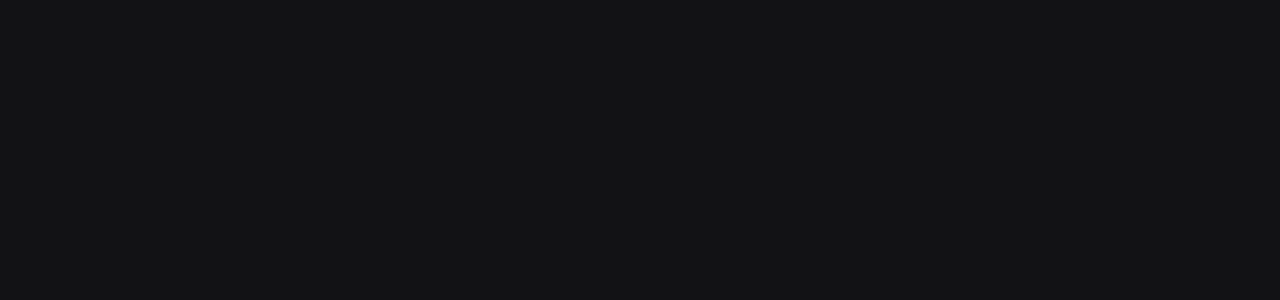
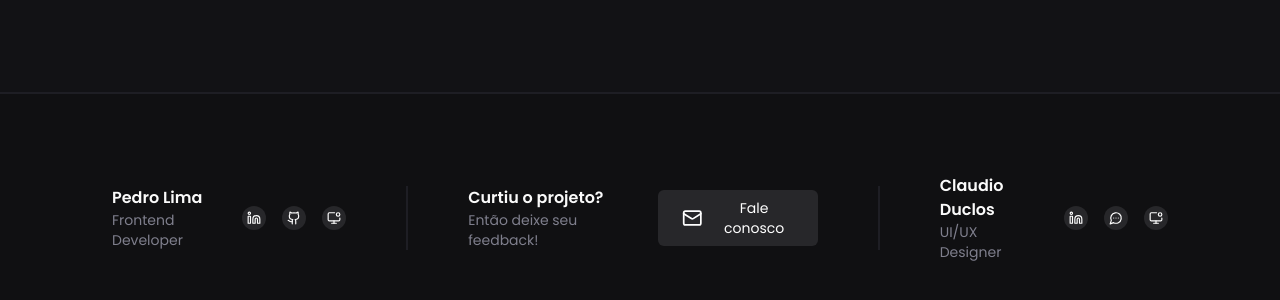
Before and after one commit to phlima3/flowmodoro, a Next.js app: page / in a window 1280 px wide. Shown: the part 822-1122 px from the top of the page. Before the commit the page ends 800 px from the top, so only its background shows below. Built offline with nearby package versions, Linux system fonts and the light colour scheme.

Commit message:
feat: finish header and footer, and config layout

```diff
--- a/src/app/globals.css
+++ b/src/app/globals.css
@@ -5,10 +5,11 @@
 @layer base {
   :root {
     --background: #121215;
-
     --stroke: #1e1e24;
-
     --off-white: #fafafa;
+    --footer: #101012;
+    --placeholder: #7f7f8d;
+    --secondary_button: #27272a;
 
     --foreground: 222.2 84% 4.9%;
 
@@ -44,6 +45,8 @@
     --background: #121215;
     --foreground: 210 40% 98%;
     --off-white: #fafafa;
+    --footer: #101012;
+    --placeholder: #7f7f8d;
 
     --card: 222.2 84% 4.9%;
     --card-foreground: 210 40% 98%;
--- a/src/app/layout.tsx
+++ b/src/app/layout.tsx
@@ -1,6 +1,8 @@
 import type { Metadata } from "next";
 import { Poppins } from "next/font/google";
 import "./globals.css";
+import { Header } from "@/components/Header";
+import { Footer } from "@/components/Footer";
 
 const poppins = Poppins({
   subsets: ["latin"],
@@ -19,7 +21,11 @@
 }>) {
   return (
     <html lang="pt-br">
-      <body className={poppins.className}>{children}</body>
+      <body className={poppins.className}>
+        <Header />
+        {children}
+        <Footer />
+      </body>
     </html>
   );
 }
--- a/src/app/page.tsx
+++ b/src/app/page.tsx
@@ -4,7 +4,7 @@
 export default function Home() {
   return (
     <main className="flex min-h-screen flex-col items-center justify-between bg-background">
-      <Header />
+      Conteúdo
     </main>
   );
 }
--- /dev/null
+++ b/src/components/Footer/index.tsx
@@ -0,0 +1,115 @@
+import {
+  GithubIcon,
+  Info,
+  Linkedin,
+  Mail,
+  MessageCircleMore,
+  MonitorDot,
+} from "lucide-react";
+import Link from "next/link";
+
+export const Footer = () => {
+  return (
+    <footer className="py-20 px-28 border-t-2 border-t-stroke w-full justify-between items-center flex bg-footer gap-[60px]">
+      <div className="flex gap-4 items-center">
+        <div>
+          <h2 className="font-semibold text-base text-off_white">Pedro Lima</h2>
+          <p className="font-normal text-sm text-placeholder">
+            Frontend Developer
+          </p>
+        </div>
+
+        <div className="flex gap-4">
+          <Link
+            href="https://www.linkedin.com/in/pedrolima15/"
+            passHref
+            target="_blank"
+          >
+            <button className="w-6 h-6 rounded-full bg-secondary_button flex justify-center items-center">
+              <Linkedin size={14} color="#fff" />
+            </button>
+          </Link>
+          <Link href="https://github.com/phlima3" passHref target="_blank">
+            <button className="w-6 h-6 rounded-full bg-secondary_button flex justify-center items-center">
+              <GithubIcon size={14} color="#fff" />
+            </button>
+          </Link>
+
+          <Link
+            href="https://portifolio-pedrolima.vercel.app"
+            passHref
+            target="_blank"
+          >
+            <button className="w-6 h-6 rounded-full bg-secondary_button flex justify-center items-center">
+              <MonitorDot size={14} color="#fff" />
+            </button>
+          </Link>
+        </div>
+      </div>
+
+      <div className="flex flex-1">
+        <div className="inline-block h-[64px] w-0.5 self-stretch bg-stroke" />
+      </div>
+
+      <div className="flex gap-6 items-center">
+        <div>
+          <h2 className="font-semibold text-base text-off_white">
+            Curtiu o projeto?
+          </h2>
+          <p className="font-normal text-sm text-placeholder">
+            Então deixe seu feedback!
+          </p>
+        </div>
+
+        <div className="flex gap-4">
+          <a href="mailto:pedrolima3dev@gmail.com">
+            <button className="rounded-md py-2 px-6 bg-secondary_button flex justify-center items-center gap-3">
+              <Mail size={24} color="#fff" />
+              <span className="text-white text-sm ">Fale conosco</span>
+            </button>
+          </a>
+        </div>
+      </div>
+
+      <div className="flex flex-1">
+        <div className="inline-block h-[64px] w-0.5 self-stretch bg-stroke" />
+      </div>
+
+      <div className="flex gap-6 items-center">
+        <div>
+          <h2 className="font-semibold text-base text-off_white">
+            Claudio Duclos
+          </h2>
+          <p className="font-normal text-sm text-placeholder">UI/UX Designer</p>
+        </div>
+
+        <div className="flex gap-4">
+          <Link
+            href="https://www.linkedin.com/in/claudioduclos/"
+            passHref
+            target="_blank"
+          >
+            <button className="w-6 h-6 rounded-full bg-secondary_button flex justify-center items-center">
+              <Linkedin size={14} color="#fff" />
+            </button>
+          </Link>
+          <a href="mailto:pedrolima3dev@gmail.com">
+            <button className="w-6 h-6 rounded-full bg-secondary_button flex justify-center items-center">
+              <MessageCircleMore size={14} color="#fff" />
+            </button>
+          </a>
+
+          <Link
+            href="https://portifolio-pedrolima.vercel.app"
+            passHref
+            target="_blank"
+          >
+            <button className="w-6 h-6 rounded-full bg-secondary_button flex justify-center items-center">
+              <MonitorDot size={14} color="#fff" />
+            </button>
+          </Link>
+        </div>
+      </div>
+    </footer>
+  );
+};
--- a/src/components/Header/index.tsx
+++ b/src/components/Header/index.tsx
@@ -2,19 +2,19 @@
 
 export const Header = () => {
   return (
-    <div className="py-10 px-32 border-b-2 border-b-stroke w-full justify-between items-center">
+    <header className="py-10 px-32 border-b-2 border-b-stroke w-full justify-between items-center flex">
       <h1 className="text-off_white font-bold text-2xl">
         Flow<span className="font-extralight">modoro</span>
       </h1>
 
-      <div>
-        <button className="p-2 rounded-md bg-primary text-primary-foreground">
+      <div className="flex gap-8">
+        <button className="rounded-md bg-primary text-primary-foreground">
           <Info size={24} color="#FAFAFA" />
         </button>
-        <button className="p-2 rounded-md bg-primary text-primary-foreground">
+        <button className="rounded-md bg-primary text-primary-foreground">
           <Moon size={24} color="#FAFAFA" />
         </button>
       </div>
-    </div>
+    </header>
   );
 };
--- a/tailwind.config.ts
+++ b/tailwind.config.ts
@@ -25,6 +25,9 @@
         background: "var(--background)",
         stroke: "var(--stroke)",
         off_white: "var(--off-white)",
+        footer: "var(--footer)",
+        placeholder: "var(--placeholder)",
+        secondary_button: "var(--secondary_button)",
         foreground: "hsl(var(--foreground))",
         primary: {
           DEFAULT: "var(--primary)",
```
